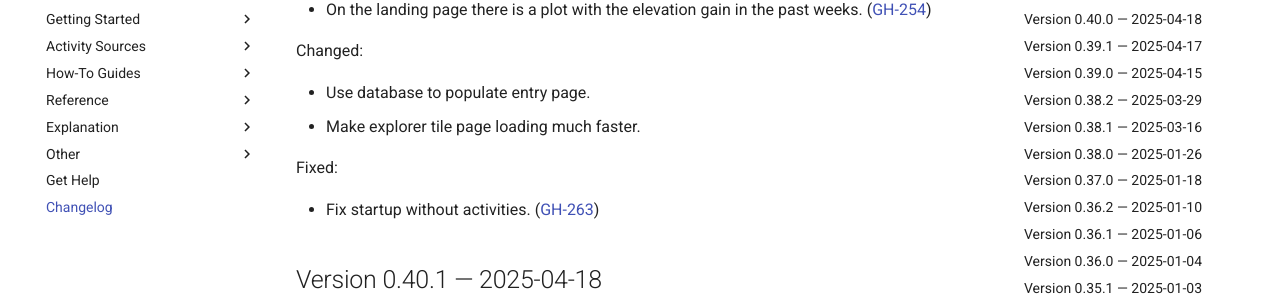
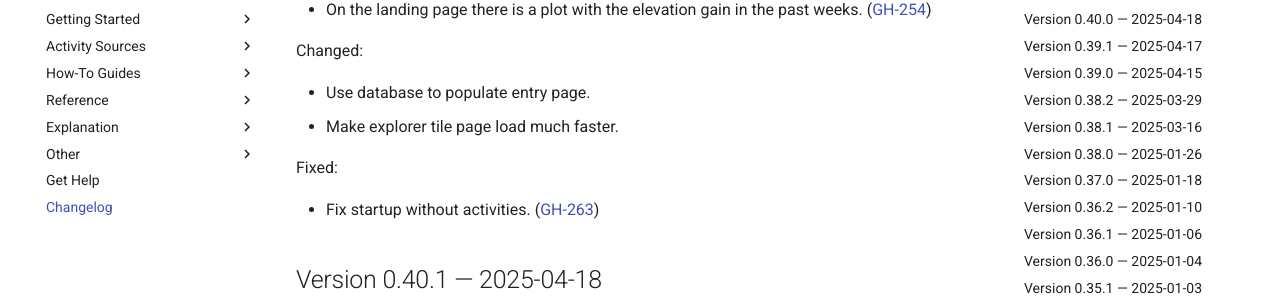
Before and after one commit to martin-ueding/geo-activity-playground, an MkDocs documentation site: the page built from docs/changelog.md, in a window 1280 px wide and 900 px high, scrolled down 342 px. Shown: the part 143-450 px from the top of the window. Built offline with MkDocs 1.6.1 and Material for MkDocs 9.7.7, drawn with Linux system fonts in a browser that asks for light colours.

Commit message:
Changelog entry

```diff
--- a/docs/changelog.md
+++ b/docs/changelog.md
@@ -26,7 +26,7 @@ Added:
 Changed:
 
 - Use database to populate entry page.
-- Make explorer tile page loading much faster.
+- Make explorer tile page load much faster.
 
 Fixed:
 
```
